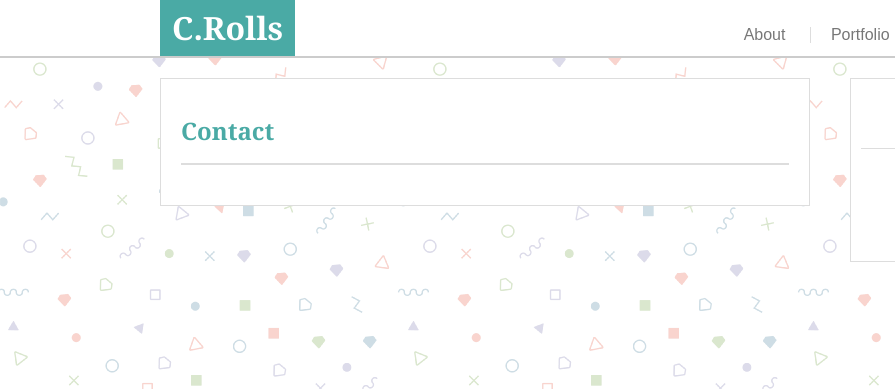
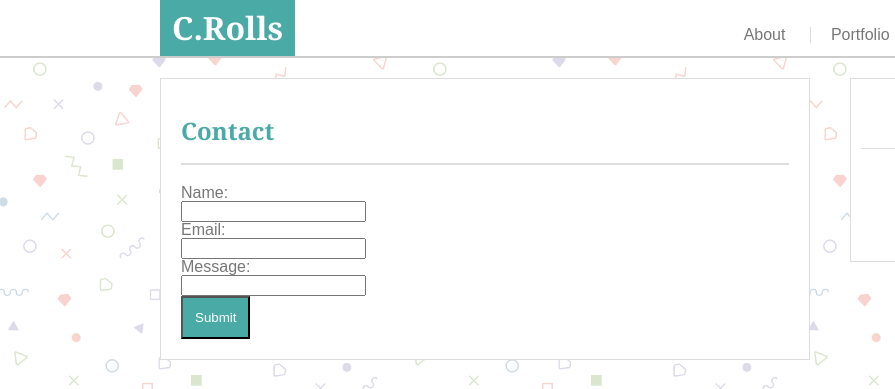
Before and after one commit to imperialrolls/Basic-Portfolio, a plain HTML site: page contact.html in a window 1280 px wide. Shown: the top 389 px of the page, 0-895 px from the left. Drawn offline with Linux system fonts and the light colour scheme.

Commit message:
thurs fourth update

```diff
--- a/contact.html
+++ b/contact.html
@@ -29,6 +29,19 @@
 			<!-- START MAIN CONTENT -->
 			<div class="main-section">
 				<h2>Contact</h2>
+				<form>
+
+					Name:<br>
+  					<input type="text" name="firstname"><br>
+  					Email:<br>
+  					<input type="text" name="lastname"><br>
+					Message:<br>
+  					<input type="text" name="firstname"><br>
+
+				</form>
+
+				<button type="button" class="logo" onclick="alert('Hello World!')">Submit</button>
+
 			</div>
 			<!-- END MAIN CONTENT -->
 			<!-- START SIDEBAR -->
```
